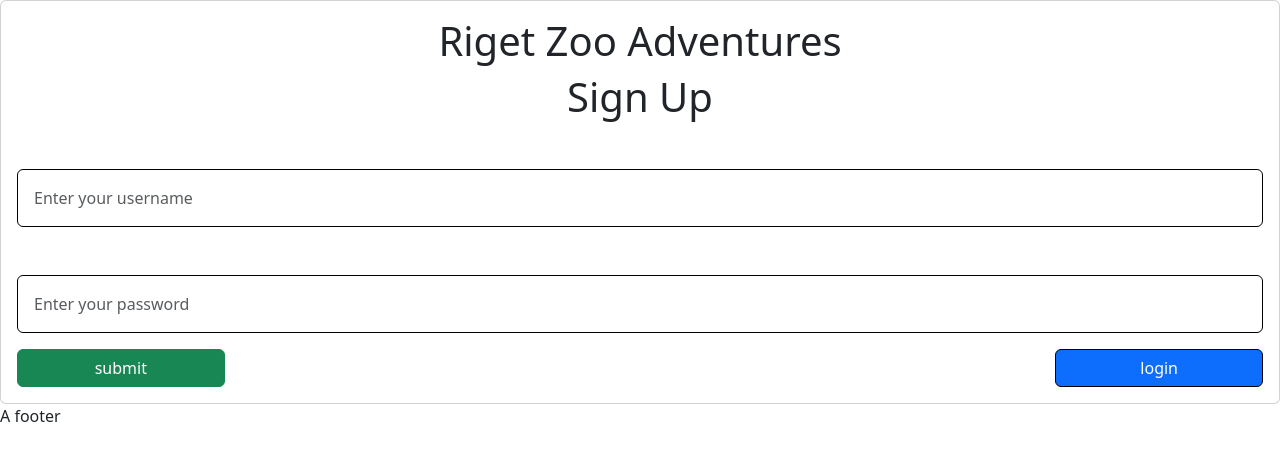
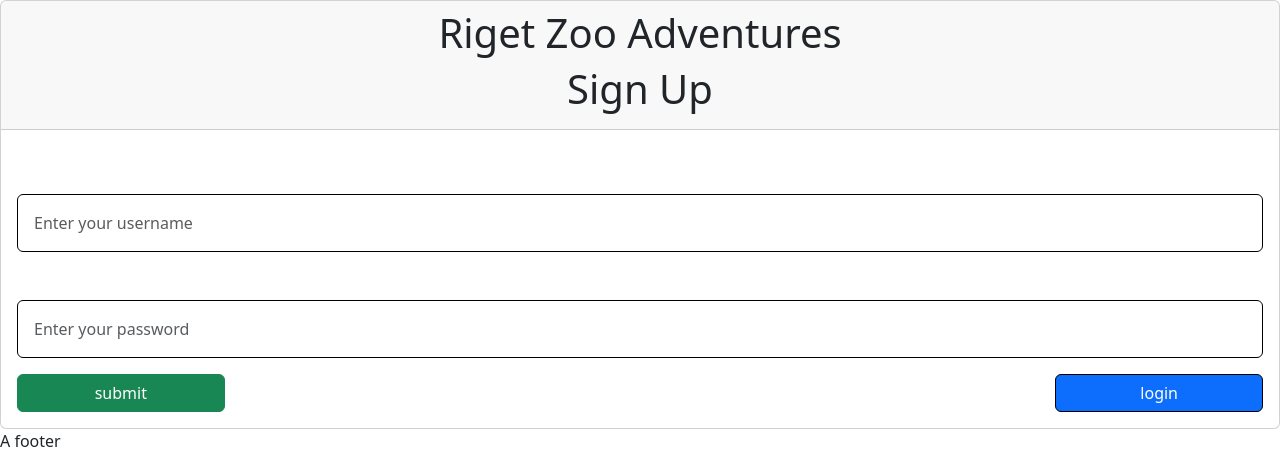
Before and after one commit to Occupational-Specialism-Team-Project/rza-past-exam-project, a PHP site: page /sign_up.php in a window 1280 px wide. Shown: the part 24-493 px from the top of the page. Run offline with PHP 8.4, Linux system fonts and the light colour scheme.

Commit message:
card header added

```diff
--- a/src/login.php
+++ b/src/login.php
@@ -32,9 +32,11 @@ include_once "include/base.php";
 ?>
 <div class="card" style="width: 100%">
     <form method = "post" >
+        <div class="card-header">
+        <h1  class="text-center card-title">Riget Zoo Adventures</h1>
+        <h1 class="text-center card-title">Login</h1>
+        </div>
         <div class="card-body">
-            <h1  class="text-center card-title">Riget Zoo Adventures</h1>
-            <h1 class="text-center card-title">Login</h1>
             <input name ="username" type="text" class=" form-control mt-5 p-3 account-input card-input "  placeholder="Enter your username" require>
             <input name="password" type="password" class=" form-control mt-5 p-3 account-input card-input " placeholder="Enter your password" require>
             <button type="submit" name="login" class="mt-3 mx-auto col-2 rounded btn btn-success card-button">submit</button>
--- a/src/sign_up.php
+++ b/src/sign_up.php
@@ -50,9 +50,11 @@ include_once "include/base.php";
 
 <div class="card" style="width: 100%">
     <form method = "post" >
+        <div class="card-header">
+        <h1  class="text-center card-title">Riget Zoo Adventures</h1>
+        <h1 class="text-center card-title">Sign Up</h1>
+        </div>
         <div class="card-body">
-            <h1  class="text-center card-title">Riget Zoo Adventures</h1>
-            <h1 class="text-center card-title">Sign Up</h1>
             <input name ="username" type="text" class=" form-control mt-5 p-3 account-input card-input "  placeholder="Enter your username" require>
             <input name="password" type="password" class=" form-control mt-5 p-3 account-input card-input " placeholder="Enter your password" require>
             <button type="submit" name="login" class="mt-3 mx-auto col-2 rounded btn btn-success card-button">submit</button>
```
